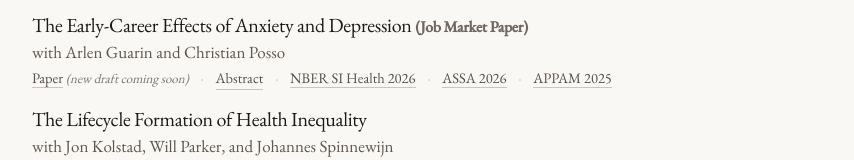
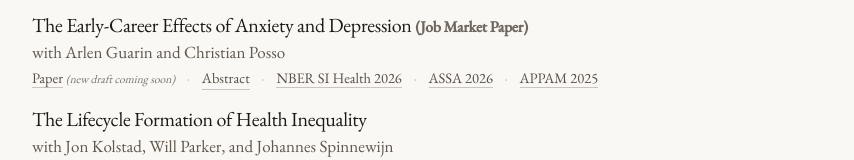
Before and after one commit to kdanesh/kdanesh.github.io, a plain HTML site: page research.html in a window 1280 px wide. Shown: the part 341-501 px from the top of the page, without its empty margins (212-1066 px from the left). Drawn offline with nearby package versions, Linux system fonts and the light colour scheme.

Commit message:
Update research.html

```diff
--- a/research.html
+++ b/research.html
@@ -76,7 +76,7 @@
         <p class="research-meta">with Arlen Guarin and Christian Posso</p>
         <p class="research-links jmp-links">
           <a href="jmp.pdf" target="_blank" rel="noopener">Paper</a>
-          <span style="font-size: 0.9em; color: #777; font-style: italic;">(new draft coming soon)</span>
+          <span style="font-size: 0.8em; color: #777; font-style: italic;">(new draft coming soon)</span>
           <span class="separator">·</span>
           <button type="button" class="abstract-button" id="jmp-abstract-trigger" aria-controls="jmp-abstract" aria-expanded="false">Abstract</button>
           <span class="separator">·</span>
```
